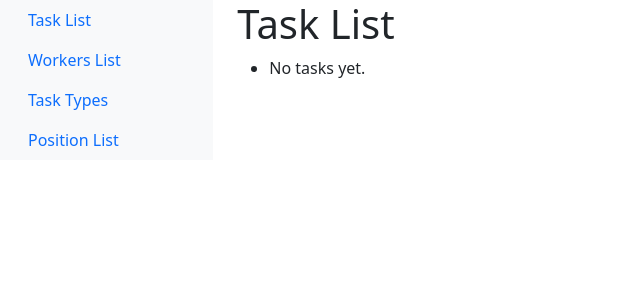
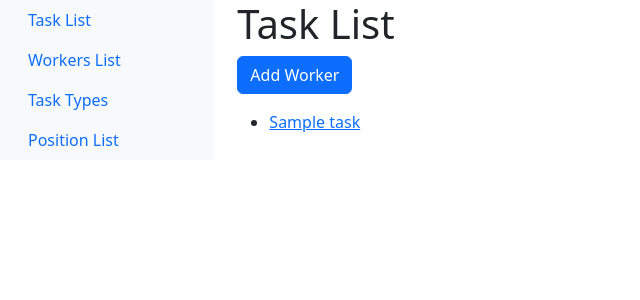
Before and after one commit to Qbaldo/IT_task_manager, a Django app: page /tasks/ in a window 1280 px wide. Shown: the top 300 px of the page, without its empty margins (0-640 px from the left). Run offline with Django 5.2, Linux system fonts and the light colour scheme; tables that the repository leaves empty hold one stand-in row (values such as "Sample post").

Commit message:
Add task_detail, task_delete and task_create

```diff
--- a/IT_task_manager/admin.py
+++ b/IT_task_manager/admin.py
@@ -1,5 +1,6 @@
 from django.contrib import admin
-from .models import Position, Worker, TaskType
+from .models import Position, Worker, TaskType, Task
 admin.site.register(Position)
 admin.site.register(Worker)
 admin.site.register(TaskType)
+admin.site.register(Task)
--- a/IT_task_manager/templates/task_manager/task_list.html
+++ b/IT_task_manager/templates/task_manager/task_list.html
@@ -4,10 +4,13 @@
   <h1>
     Task List
   </h1>
+  <a href="{% url 'task-create' %}" class="btn btn-primary mb-3">Add Worker</a>
   <ul>
-    {% for task in task_list %}
+    {% for task in tasks %}
       <li>
-        {{ task.name }}
+        <a href="{% url 'task-detail' task.id %}">
+          {{ task.name }}
+        </a>
       </li>
     {% empty %}
       <li>No tasks yet.</li>
--- a/IT_task_manager/templates/task_manager/worker_list.html
+++ b/IT_task_manager/templates/task_manager/worker_list.html
@@ -10,6 +10,7 @@
       <li>
         <a href="{% url 'worker-detail' worker.id %}">
           {{ worker.username }} - {{ worker.first_name }} {{ worker.last_name }}
+        </a>
       </li>
     {% empty %}
       <li>No workers yet.</li>
--- a/IT_task_manager/urls.py
+++ b/IT_task_manager/urls.py
@@ -26,7 +26,10 @@ from IT_task_manager.views import (position_list,
                                    worker_create,
                                    worker_delete,
                                    task_type_create,
-                                   task_type_delete,)
+                                   task_type_delete,
+                                   task_create,
+                                   task_detail,
+                                   task_delete,)
 
 
 urlpatterns = [
@@ -42,6 +45,9 @@ urlpatterns = [
     path('workers/<int:pk>/delete/', worker_delete, name='worker-delete'),
     path('task_type_create/', task_type_create, name='task-type-create'),
     path('task_type_delete/<int:pk>/delete/', task_type_delete, name='task-type-delete'),
+    path('task_create', task_create, name='task-create'),
+    path('task_detail/<int:pk>', task_detail, name='task-detail'),
+    path('task_delete/<int:pk>/delete', task_delete, name='task-delete'),
 
 
 ]
--- a/IT_task_manager/views.py
+++ b/IT_task_manager/views.py
@@ -1,7 +1,7 @@
 from django.shortcuts import render, redirect, get_object_or_404
 from django.views.generic import DetailView
 from .models import Position, Worker, Task, TaskType
-from .forms import PositionForm, WorkerForm, TaskTypeForm
+from .forms import PositionForm, WorkerForm, TaskTypeForm, TaskForm
 
 
 def position_list(request):
@@ -50,6 +50,25 @@ def task_list(request):
     tasks = Task.objects.all()
     return render(request, 'task_manager/task_list.html', {'tasks': tasks})
 
+def task_detail(request, pk):
+    task = get_object_or_404(Task, pk=pk)
+    return render(request, 'task_manager/task_detail.html', {'task': task})
+
+def task_create(request):
+    if request.method == 'POST':
+        form = TaskForm(request.POST)
+        if form.is_valid():
+            form.save()
+            return redirect('task-list')
+    else:
+        form = TaskForm()
+    return render(request, 'task_manager/Task_form.html', {'form': form})
+
+def task_delete(request, pk):
+    task = get_object_or_404(Task, pk=pk)
+    task.delete()
+    return redirect('task-list')
+
 def task_type_list(request):
     task_types = TaskType.objects.all()
     return render(request, 'task_manager/task_type_list.html', {'task_type': task_types})
```
Also changed, not shown: IT_task_manager/forms.py (+6 -1 lines), IT_task_manager/templates/task_manager/task_detail.html (added, +15 -0 lines), IT_task_manager/templates/task_manager/task_form.html (added, +9 -0 lines), IT_task_manager/templates/base.html (line endings or trailing spaces).
